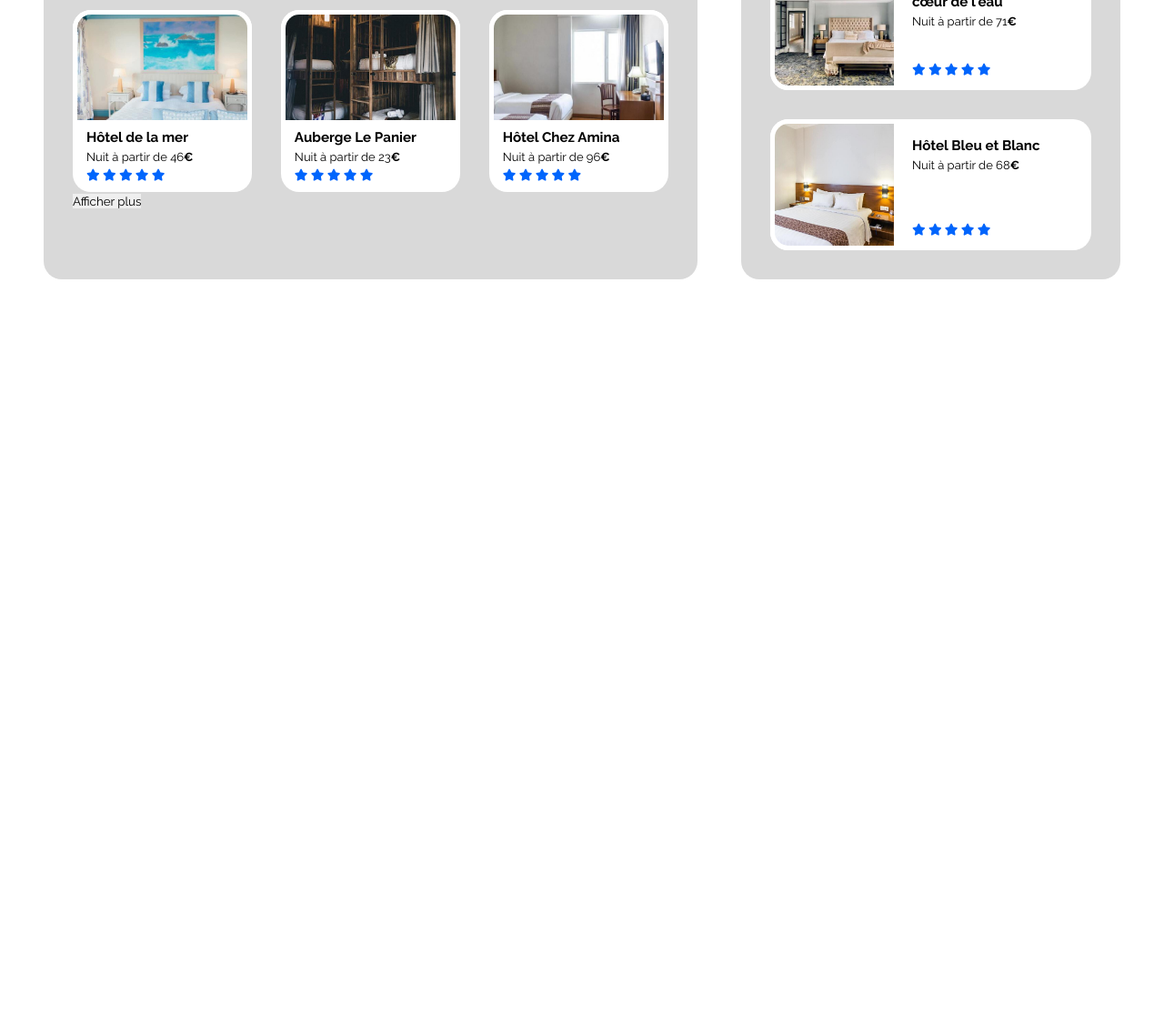
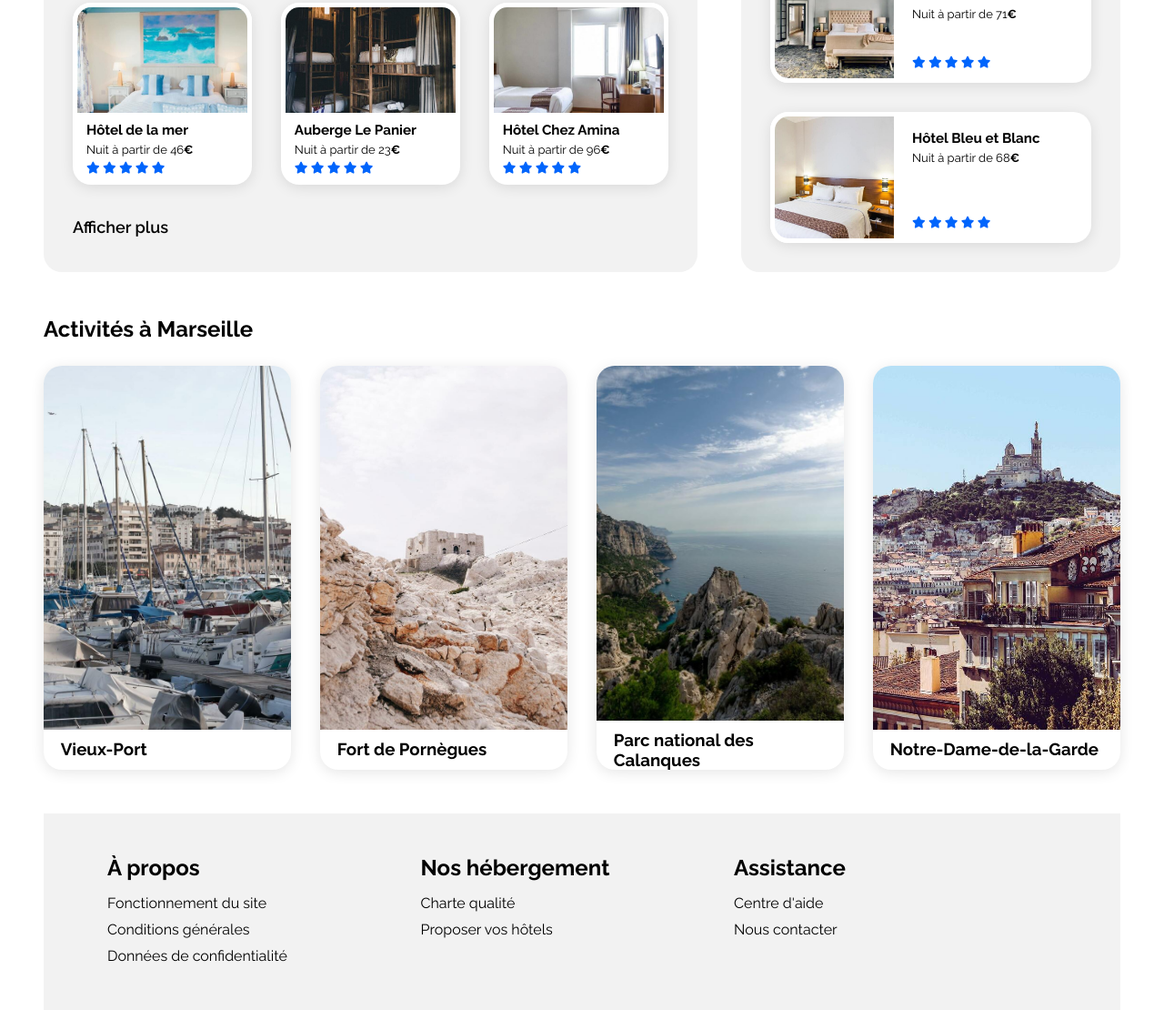
Before and after one commit to 01-Remy/Projet2, a plain HTML site: page web/pages/index.html in a window 1280 px wide. Shown: the part 843-1953 px from the top of the page at 91% size. Before the commit the page ends 1198 px from the top, so only its background shows below. Drawn offline with Linux system fonts and the light colour scheme.

Commit message:
Fin resp head -> sect1 & intég sect2 + footer

```diff
--- a/web/css/style.css
+++ b/web/css/style.css
@@ -16,6 +16,7 @@ Auteur : Rémy Balland
   --primary-color: #0065fc;
   --primary-light: #deebff;
   --back-grey: #d9d9d9;
+  --back-light-grey: #f2f2f2;
 }
 
 body {
@@ -83,6 +84,7 @@ button {
 .header img {
   max-height: 2em;
   margin: 3em;
+  width: 60px;
 }
 
 .header nav {
@@ -98,7 +100,7 @@ button {
   padding-inline: 1em;
   border-top: 2px solid;
   border-color: transparent;
-  padding-top: 3.4em;
+  padding-top: 3em;
 }
 
 .header nav ul li:hover a {
@@ -132,12 +134,13 @@ button {
     width: 50%;
     text-align: center;
     border-bottom: 2px solid var(--back-grey);
-    padding-bottom: 1.7em;
   }
 
   .header nav ul li a {
+    display: block;
+    text-align: center;
+    padding: 0 0 1.7em 0;
     border-top: none;
-    padding: 0;
   }
 
   .header nav ul li:hover {
@@ -154,7 +157,7 @@ SEARCH & FILTRES
 .search {
   margin-block: 2em;
   width: max-content;
-  border: 1px solid var(--back-grey);
+  border: 1px solid var(--back-light-grey);
   border-radius: 15px;
   overflow: hidden;
 }
@@ -186,7 +189,7 @@ SEARCH & FILTRES
   display: grid;
   place-content: center;
   padding: 15px;
-  background-color: var(--back-grey);
+  background-color: var(--back-light-grey);
 }
 
 .search label i {
@@ -206,7 +209,6 @@ SEARCH & FILTRES
 }
 
 .filtre ul {
-  /* flex-wrap: wrap; */
   justify-content: space-between;
   align-items: center;
 }
@@ -251,9 +253,8 @@ SEARCH & FILTRES
 }
 
 @media (max-width: 1050px) {
-  .filtre {
-    flex-direction: column;
-    align-items: flex-start;
+  .btn {
+    padding: 10px 16px;
   }
 }
 
@@ -268,12 +269,12 @@ SEARCH & FILTRES
 
   .btn {
     font-size: small;
+    padding: 8px 12px;
   }
 }
 
 @media (max-width: 768px) {
   /* search */
-
   .search,
   .search input,
   .search ::placeholder,
@@ -288,9 +289,16 @@ SEARCH & FILTRES
   .search button i {
     display: flex;
   }
+
   /* Filtres */
+  .filtre {
+    flex-direction: column;
+    align-items: flex-start;
+  }
+
   .filtre ul {
     flex-wrap: wrap;
+    width: 100%;
   }
 
   .filtre ul li {
@@ -311,8 +319,9 @@ SEARCH & FILTRES
 /*
 /////////////////
 MAIN CONTENT
-Section liste des hebergements dispo
+////////////////
 
+- Section hebergement
 */
 
 section {
@@ -326,7 +335,7 @@ section .list-annonce:nth-child(1) {
 
 section .list-annonce {
   padding: 2em;
-  background-color: var(--back-grey);
+  background-color: var(--back-light-grey);
   border-radius: 20px;
 }
 
@@ -334,7 +343,7 @@ section .list-annonce {
   display: grid;
   grid: auto / 1fr 1fr 1fr;
   gap: 2em;
-  padding-top: 10px;
+  padding-top: 1em;
 }
 
 .card-annonce {
@@ -343,6 +352,7 @@ section .list-annonce {
   background-color: #fff;
   border-radius: 20px;
   height: 200px;
+  box-shadow: 0px 3px 15px rgba(0, 0, 0, 0.1);
 }
 
 .card-annonce img {
@@ -360,6 +370,14 @@ section .list-annonce {
 
 .card-annonce .descri > * {
   padding-top: 5px;
+}
+
+.list-annonce button {
+  margin-top: 2em;
+  background-color: transparent;
+  font-size: large;
+  font-weight: 600;
+  cursor: pointer;
 }
 
 /* Populaire */
@@ -398,6 +416,12 @@ section .list-annonce {
   margin-top: auto;
 }
 
+@media (max-width: 1248px) {
+  .hebergement .grille-annonce {
+    grid: auto / 1fr 1fr;
+  }
+}
+
 @media (max-width: 992px) {
   .section-annonce {
     flex-direction: column;
@@ -407,7 +431,9 @@ section .list-annonce {
   section.section-annonce .list-annonce:nth-child(1) {
     width: auto;
   }
-
+  .hebergement .grille-annonce {
+    grid: auto / 1fr 1fr 1fr;
+  }
   /* Populaire */
 
   section.section-annonce .populaire .grille-annonce {
@@ -424,7 +450,7 @@ section .list-annonce {
 
 @media (max-width: 768px) {
   /* Hebergement */
-  .grille-annonce {
+  .hebergement .grille-annonce {
     grid: auto / 1fr;
   }
   /* Populaire */
@@ -438,3 +464,55 @@ section .list-annonce {
     margin-top: auto;
   }
 }
+
+/*
+/////////////
+ACTIVITES
+////////////
+*/
+
+.grille-activite {
+  display: grid;
+  grid: auto / 1fr 1fr 1fr 1fr;
+  gap: 2em;
+  padding-top: 1em;
+}
+
+.grille-activite .card {
+  height: 444px;
+}
+
+.grille-activite .card img {
+  border: none;
+  height: 90%;
+}
+
+.grille-activite .card h3 {
+  margin-top: 10px;
+  padding-left: 1em;
+}
+
+/*
+///////////
+FOOTER
+//////////
+*/
+
+.footer {
+  margin: 3em 3em 0;
+  padding: 45px 70px;
+  background-color: var(--back-light-grey);
+}
+
+.footer > div {
+  width: 33%;
+}
+
+.footer > div,
+.footer > div ul {
+  flex-direction: column;
+}
+
+.footer > div > ul li {
+  padding-block: 5px;
+}
--- a/web/pages/index.html
+++ b/web/pages/index.html
@@ -34,8 +34,8 @@
         </div>
         <nav>
             <ul class="flex">
-                <li><a href="#">Hébergements</a></li>
-                <li><a href="#">Activités</a></li>
+                <li><a href="#hebergement">Hébergements</a></li>
+                <li><a href="#activite">Activités</a></li>
             </ul>
         </nav>
     </header>
@@ -65,8 +65,8 @@
             </p>
         </nav>
 
-        <section class="flex section-annonce">
-            <div class="list-annonce">
+        <section class="flex section-annonce" id="hebergement">
+            <div class="list-annonce hebergement">
                 <h2 class="titre">Hébergements à Marseille</h2>
                 <div class="grille-annonce">
                     <a class="card-annonce" href="#" title="Auberge La Canebière">
@@ -160,7 +160,7 @@
                         </div>
                     </a>
                 </div>
-                <button>Afficher plus</button>
+                <button type="button">Afficher plus</button>
             </div>
             <div class="list-annonce populaire">
                 <div class="flex">
@@ -216,7 +216,57 @@
 
             </div>
         </section>
+
+        <section id="activite">
+            <h2 class="titre">Activités à Marseille</h2>
+            <div class="grille-activite">
+                <div class="card card-annonce">
+                    <img src="../assets/images/activites/3_medium/reno-laithienne-QUgJhdY5Fyk-unsplash.jpg"
+                        alt="Photo du Vieux-Port">
+                    <h3>Vieux-Port</h3>
+                </div>
+                <div class="card card-annonce">
+                    <img src="../assets/images/activites/3_medium/paul-hermann-QFTrLdQIRhI-unsplash.jpg"
+                        alt="photo du Fort de Pornègues">
+                    <h3>Fort de Pornègues</h3>
+                </div>
+                <div class="card card-annonce">
+                    <img src="../assets/images/activites/3_medium/kilyan-sockalingum-NR8-cBCN3aI-unsplash.jpg"
+                        alt="photo du Parc national des Calanques">
+                    <h3>Parc national des Calanques</h3>
+                </div>
+                <div class="card card-annonce">
+                    <img src="../assets/images/activites/3_medium/florian-wehde-xW9e8gdotxI-unsplash.jpg"
+                        alt="photo de Notre-Dame-de-la-Garde">
+                    <h3>Notre-Dame-de-la-Garde</h3>
+                </div>
+            </div>
+        </section>
     </main>
+    <footer class="flex footer">
+        <div class="flex">
+            <h2 class="titre">À propos</h2>
+            <ul class="flex">
+                <li><a href="#" title="Fonctionnement du site">Fonctionnement du site</a></li>
+                <li><a href="#" title="Conditions générales">Conditions générales</a></li>
+                <li><a href="#" title="Données de confidentialité">Données de confidentialité</a></li>
+            </ul>
+        </div>
+        <div class="flex">
+            <h2 class="titre">Nos hébergement</h2>
+            <ul class="flex">
+                <li><a href="#" title="Charte qualité">Charte qualité</a></li>
+                <li><a href="#" title="Proposer vos hôtels">Proposer vos hôtels</a></li>
+            </ul>
+        </div>
+        <div class="flex">
+            <h2 class="titre">Assistance</h2>
+            <ul class="flex">
+                <li><a href="#" title="Centre d'aide">Centre d'aide</a></li>
+                <li><a href="#" title="Nous contacter">Nous contacter</a></li>
+            </ul>
+        </div>
+    </footer>
 </body>
 
 </html>
```
